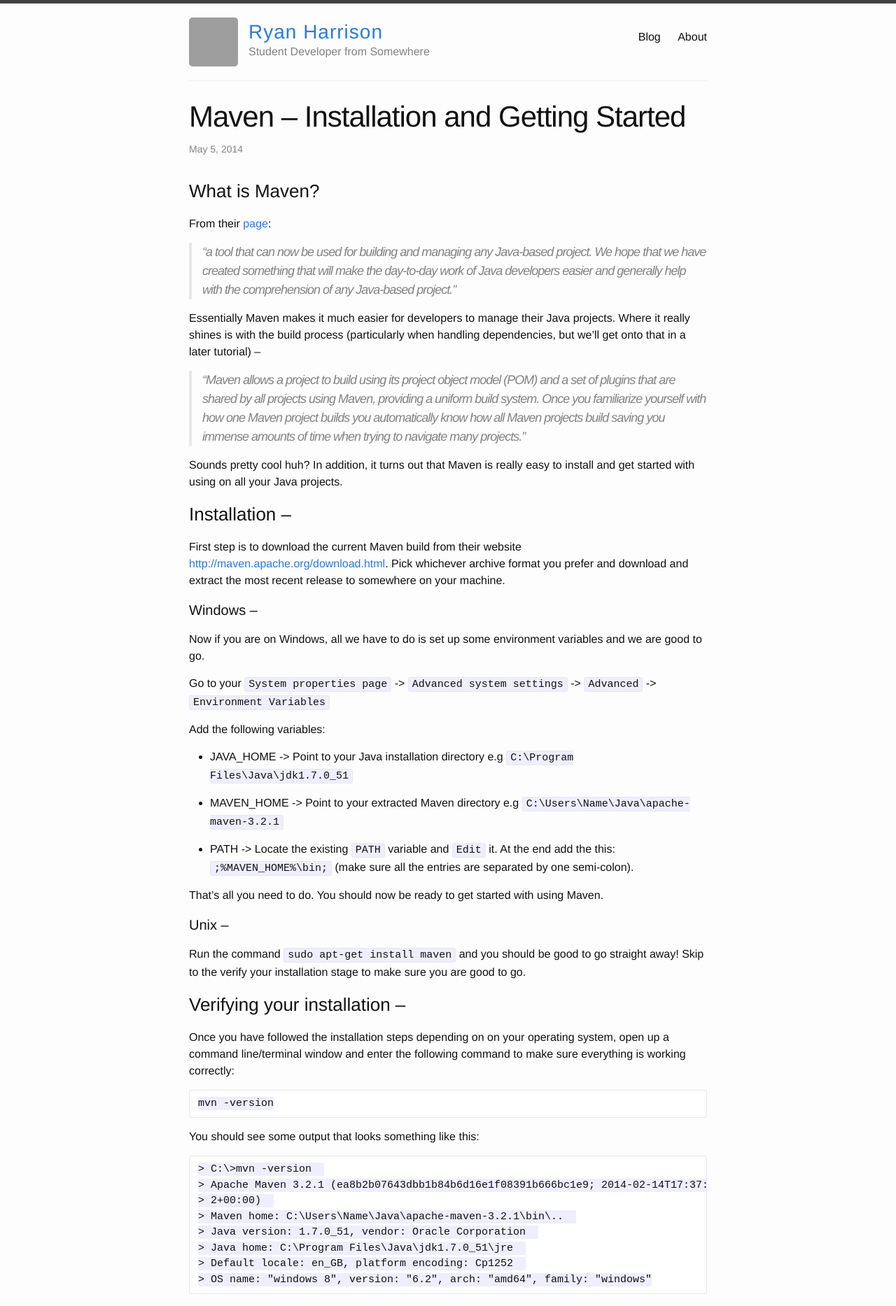
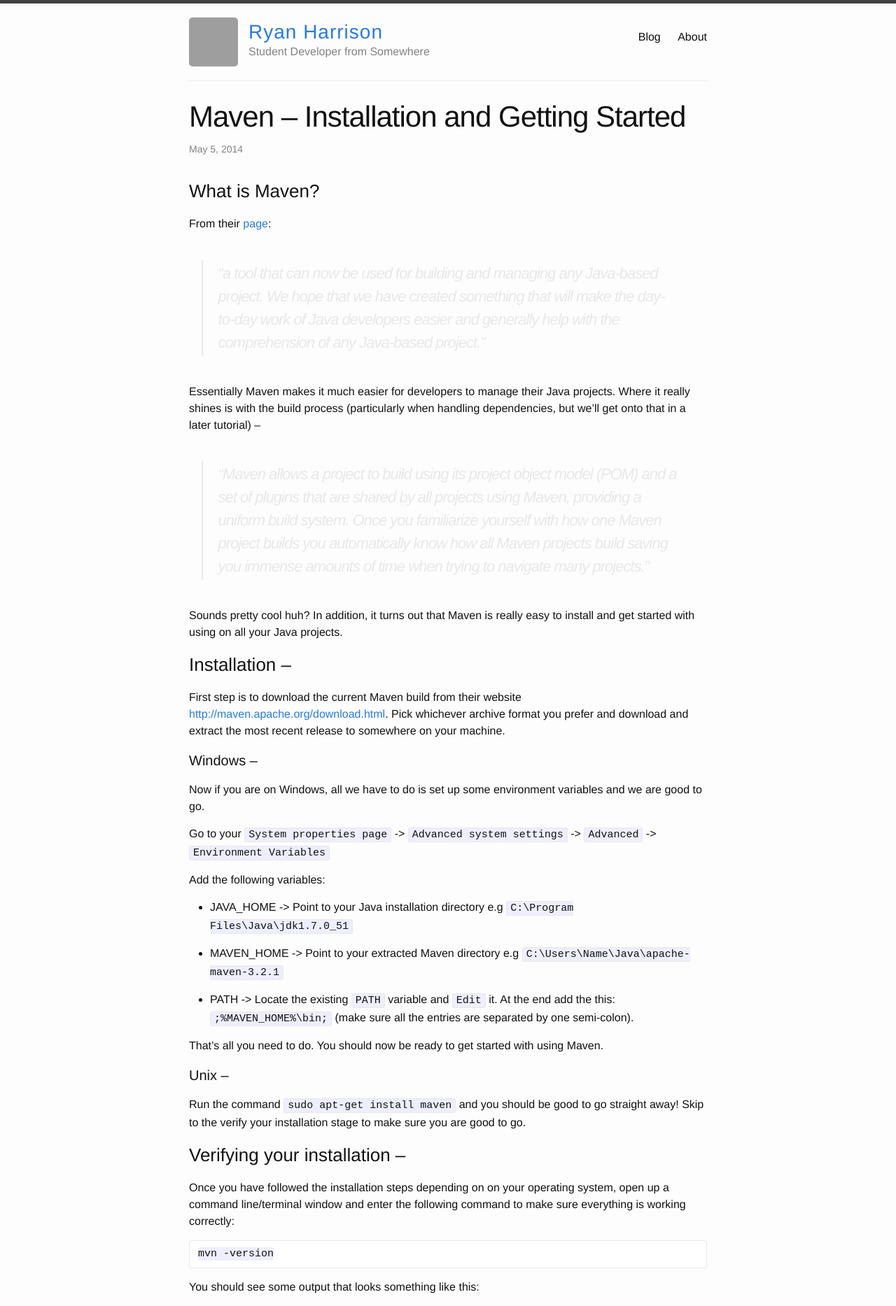
Before and after one commit to raharrison/ryanharrison.co.uk, a Jekyll site: the page built from _posts/2014-05-05-maven-installation-getting-started.md, in a window 1280 px wide. Shown: the top 1867 px of the page at 70% size. Built offline with Jekyll 4.4.1, drawn with Linux system fonts in a browser that asks for light colours; comment, search, counter and statistics services are not loaded; grey boxes are pictures that could not be loaded.

Commit message:
Add excerpts to main page

```diff
--- a/_sass/_layout.scss
+++ b/_sass/_layout.scss
@@ -177,6 +177,40 @@
 }
 
 
+/**
+ * Posts
+ */
+.post {
+  blockquote {
+    margin: 1.8em .8em;
+    border-left: 2px solid $grey-color-light;
+    padding: 0.1em 1em;
+    color: $grey-color-light;
+    font-size: 22px;
+    font-style: italic;
+  }
+
+  .comments {
+    margin-top: 10px;
+  }
+
+  .read-more {
+    text-transform: uppercase;
+    font-size: 15px;
+  }
+}
+
+.posts > .post {
+  padding-bottom: 2em;
+  border-bottom: 1px solid $grey-color-light;
+}
+
+.posts > .post:last-child {
+  padding-bottom: 1em;
+  border-bottom: none;
+}
+
+
 
 /**
  * Posts
```
Also changed, not shown: index.html (+6 -2 lines).
